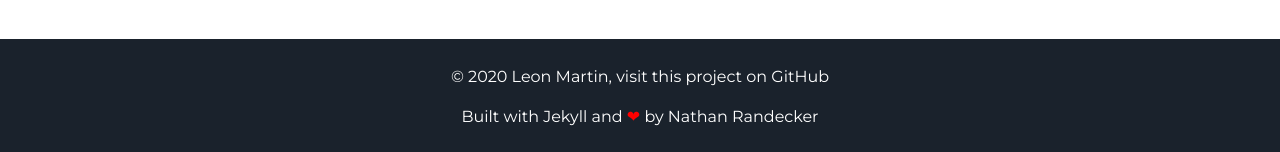
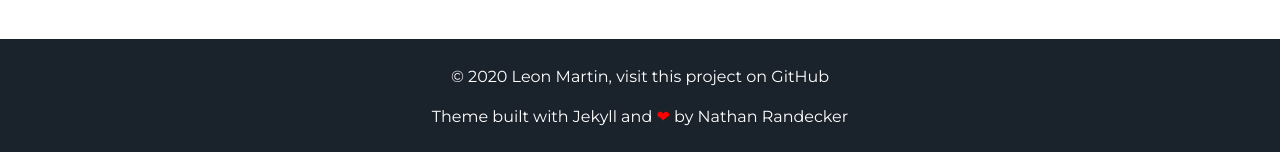
Before and after one commit to leonmartin/leonmartin.github.io, a Jekyll site: the page built from index.html, in a window 1280 px wide. Shown: the part 1508-1660 px from the top of the page. Built offline with Jekyll 4.4.1, drawn with Linux system fonts in a browser that asks for light colours.

Commit message:
Update footer.html

```diff
--- a/_includes/footer.html
+++ b/_includes/footer.html
@@ -2,7 +2,7 @@
     <p>&copy; 2020 {{site.username}}, visit this project on
         <a href="https://github.com/leonmartin/leonmartin.github.io">GitHub</a>
     </p>
-    <p>Built with Jekyll and <span class="love">❤</span> by <a href="https://github.com/nrandecker">Nathan Randecker</a>
+    <p>Theme built with Jekyll and <span class="love">❤</span> by <a href="https://github.com/nrandecker">Nathan Randecker</a>
     </p>
 </footer>
 <script src="//cdn.jsdelivr.net/particles.js/2.0.0/particles.min.js"></script>
```
